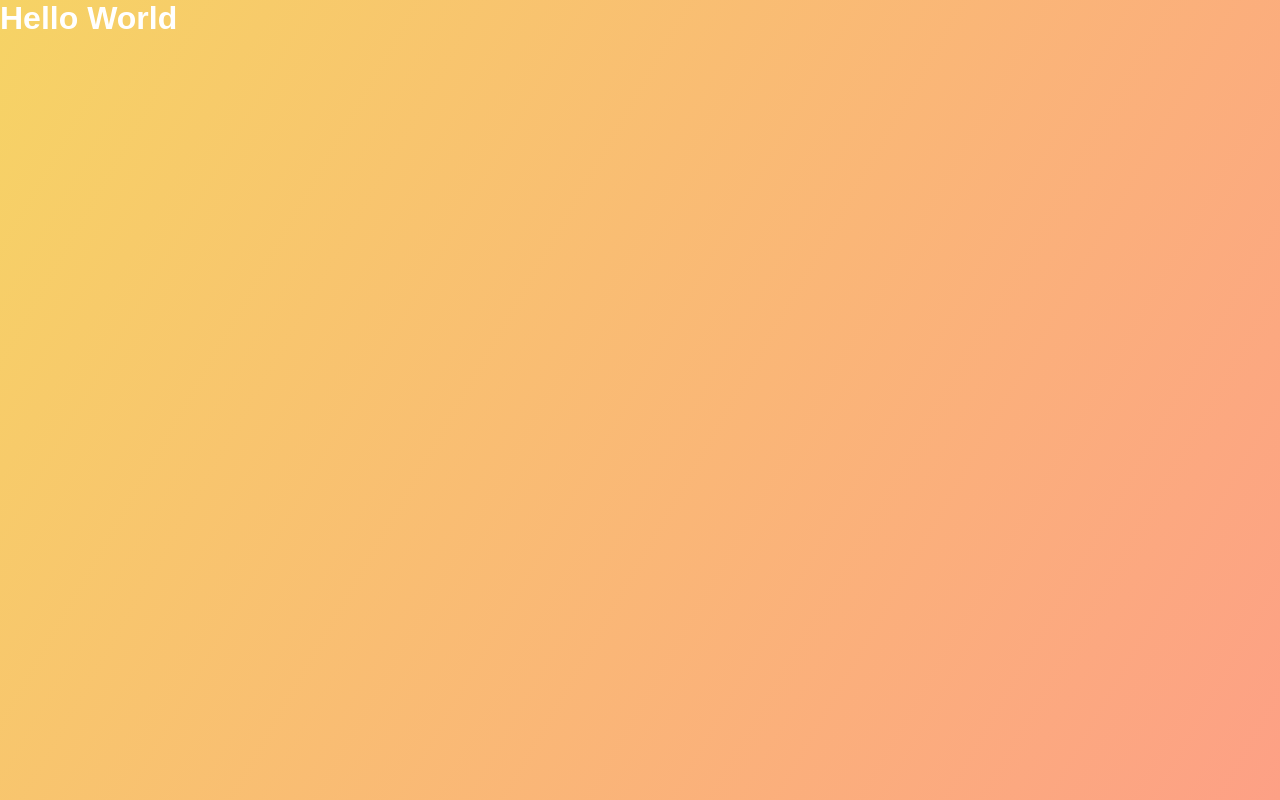
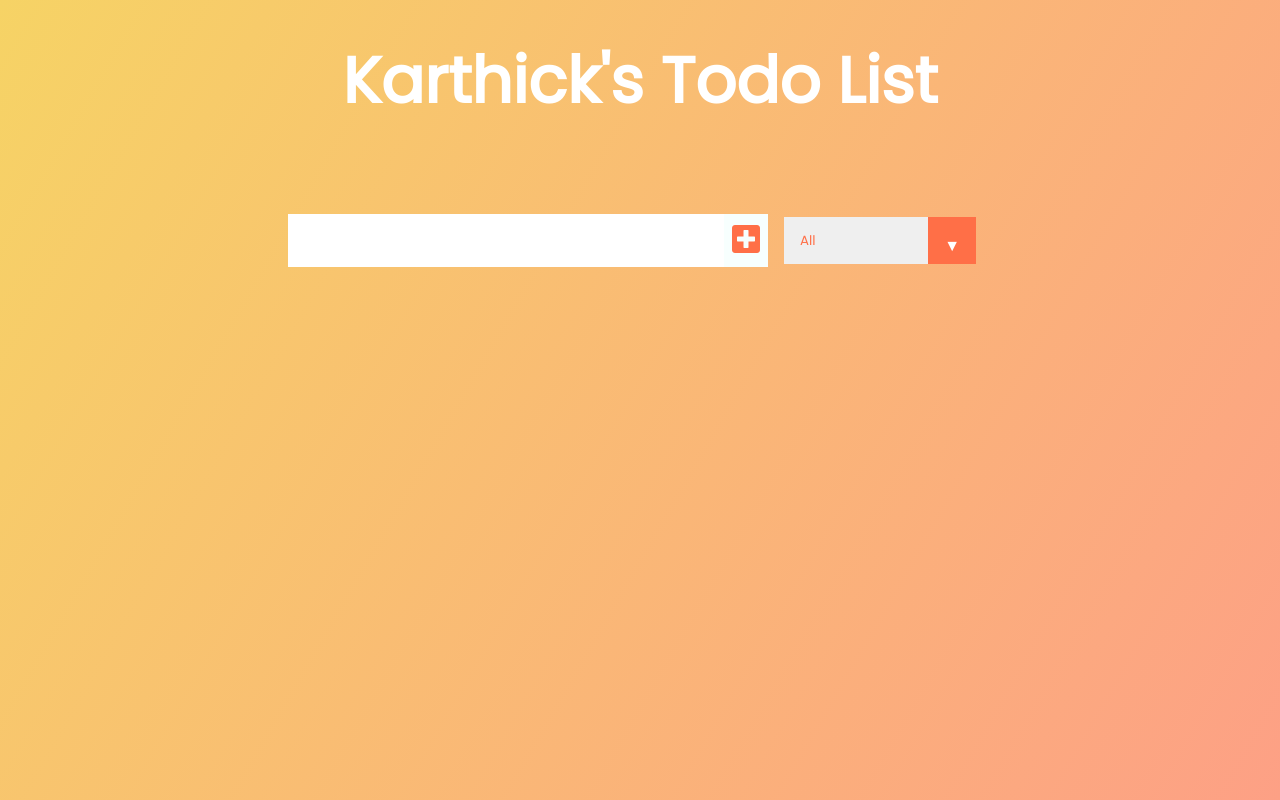
Before and after one commit to karthick1108/To_do_list_React, a React (Create React App) app: page / in a window 1280 px wide. Built offline with nearby package versions, Linux system fonts and the light colour scheme.

Commit message:
Added components

```diff
--- a/public/index.html
+++ b/public/index.html
@@ -9,6 +9,18 @@
       name="description"
       content="Web site created using create-react-app"
     />
+
+    <link
+      href="https://fonts.googleapis.com/css?family=Poppins&display=swap"
+      rel="stylesheet"
+    />
+    <link
+      rel="stylesheet"
+      href="https://cdnjs.cloudflare.com/ajax/libs/font-awesome/5.12.1/css/all.min.css"
+      integrity="sha256-mmgLkCYLUQbXn0B1SRqzHar6dCnv9oZFPEC1g1cwlkk="
+      crossorigin="anonymous"
+    />
+
     <link rel="apple-touch-icon" href="%PUBLIC_URL%/logo192.png" />
     <!--
       manifest.json provides metadata used when your web app is installed on a
--- a/src/App.js
+++ b/src/App.js
@@ -1,10 +1,17 @@
 import React from "react";
 import "./App.css";
+import "./components/Form";
+import Form from "./components/Form";
+import TodoList from "./components/TodoList";
 
 function App() {
   return (
     <div className="App">
-      <h1>Hello World</h1>
+      <header>
+        <h1>Karthick's Todo List</h1>
+      </header>
+      <Form />
+      <TodoList />
     </div>
   );
 }
--- /dev/null
+++ b/src/components/Form.js
@@ -0,0 +1,21 @@
+import React from "react";
+
+const Form = () => {
+  return (
+    <form>
+      <input type="text" className="todo-input" />
+      <button className="todo-button" type="submit">
+        <i className="fas fa-plus-square"></i>
+      </button>
+      <div className="select">
+        <select name="todos" className="filter-todo">
+          <option value="all">All</option>
+          <option value="completed">Completed</option>
+          <option value="uncompleted">Uncompleted</option>
+        </select>
+      </div>
+    </form>
+  );
+};
+
+export default Form;
--- /dev/null
+++ b/src/components/TodoList.js
@@ -0,0 +1,11 @@
+import React from "react";
+
+const TodoList = () => {
+  return (
+    <div className="todo-container">
+      <ul className="todo-list"></ul>
+    </div>
+  );
+};
+
+export default TodoList;
```
